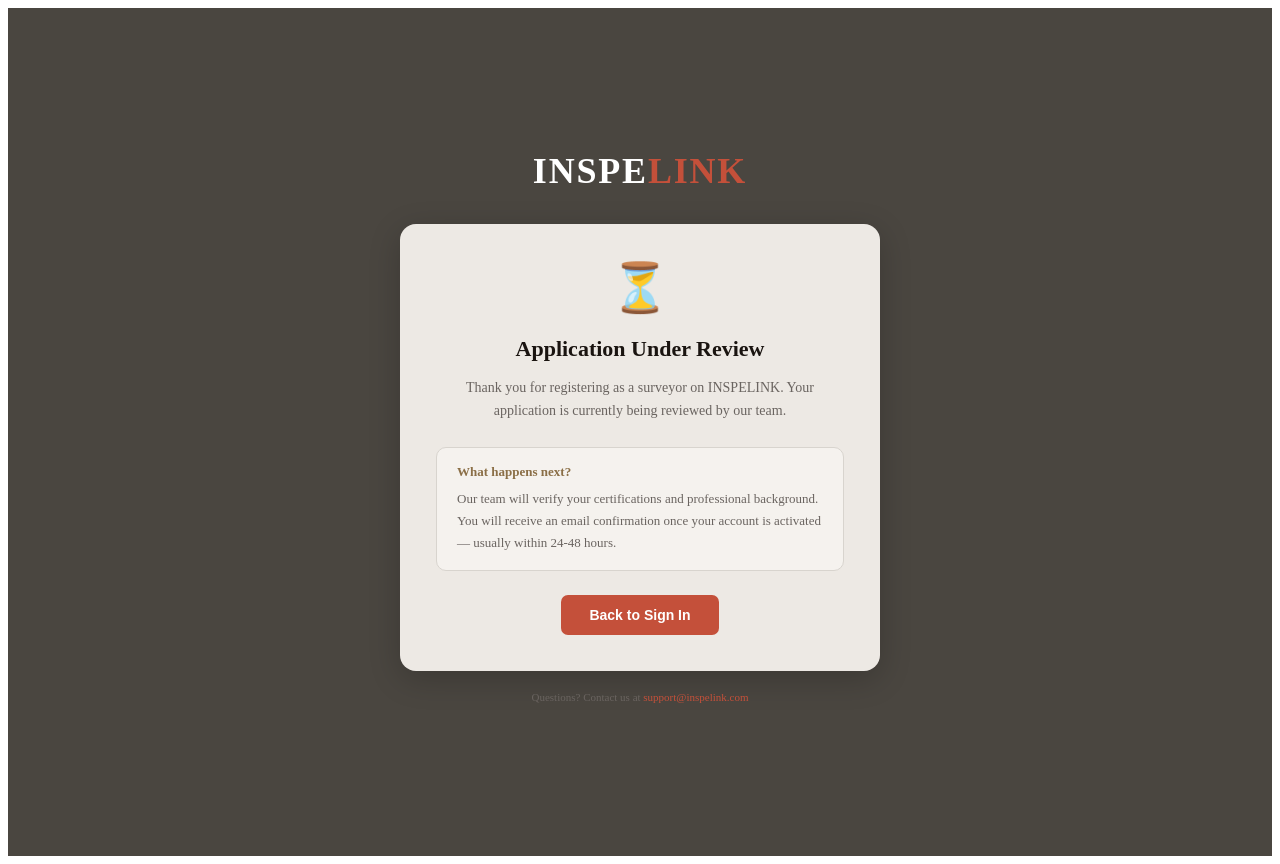
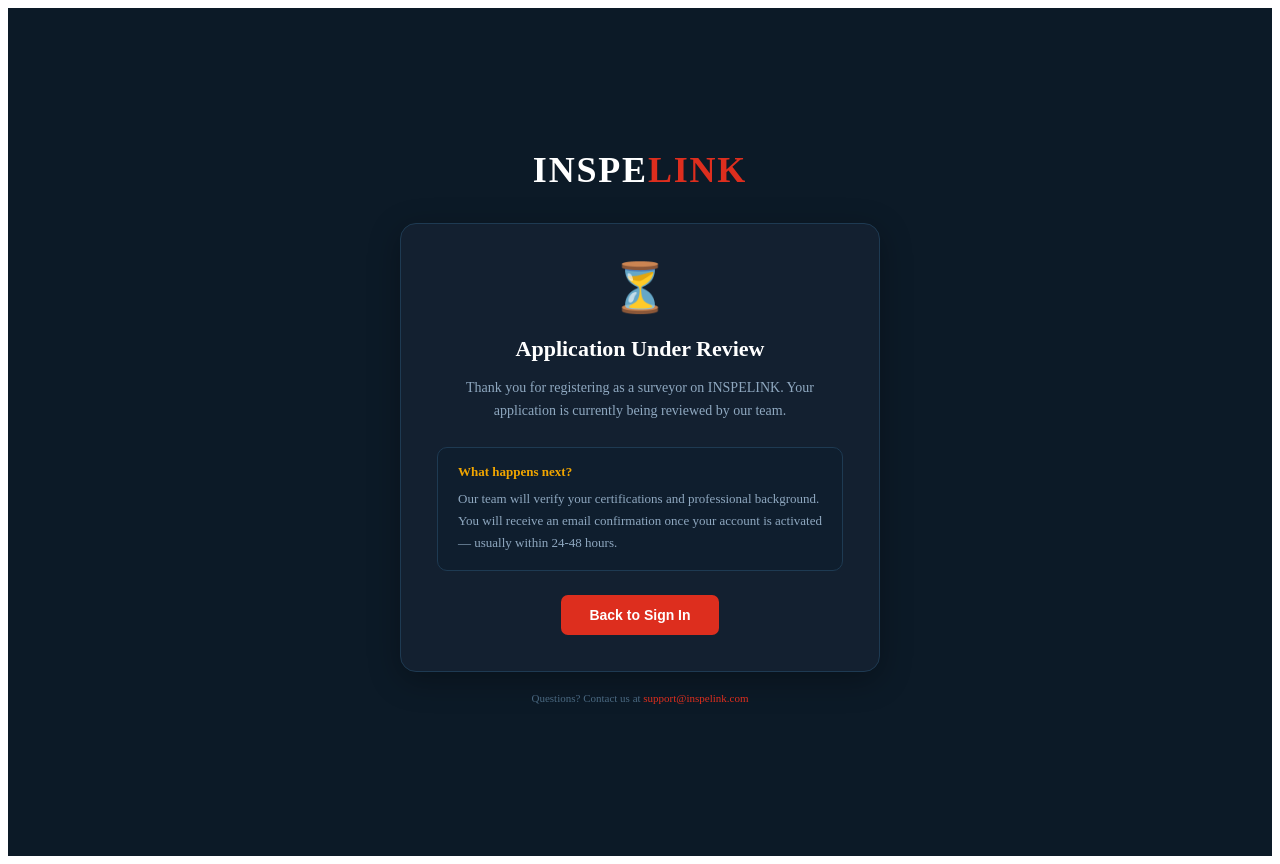
Before and after one commit to surveybaja-source/SurveyLink., a Next.js app: page /pending in a window 1280 px wide. Built offline with nearby package versions, Linux system fonts and the light colour scheme; no server answers.

Commit message:
Update styles and colors in Pending component

```diff
--- a/app/pending/page.js
+++ b/app/pending/page.js
@@ -6,35 +6,35 @@
   const router = useRouter()
 
   return (
-    <div style={{background:'#4a4640',minHeight:'100vh',display:'flex',alignItems:'center',justifyContent:'center',padding:24}}>
+    <div style={{background:'#0c1a27',minHeight:'100vh',display:'flex',alignItems:'center',justifyContent:'center',padding:24}}>
       <div style={{width:'100%',maxWidth:480,textAlign:'center'}}>
 
         <div style={{marginBottom:32}}>
           <div style={{color:'#fff',fontWeight:900,fontSize:36,letterSpacing:'0.05em'}}>
-            INSPE<span style={{color:'#C4503A'}}>LINK</span>
+            INSPE<span style={{color:'#dd2e1e'}}>LINK</span>
           </div>
         </div>
 
-        <div style={{background:'#EDE9E4',borderRadius:16,padding:36,boxShadow:'0 8px 32px rgba(0,0,0,0.2)'}}>
+        <div style={{background:'#132030',border:'1px solid #1e3a52',borderRadius:16,padding:36,boxShadow:'0 8px 32px rgba(0,0,0,0.3)'}}>
           <div style={{fontSize:48,marginBottom:20}}>⏳</div>
-          <h2 style={{color:'#1a1410',fontWeight:800,fontSize:22,marginBottom:12,marginTop:0}}>Application Under Review</h2>
-          <p style={{color:'#6a6460',fontSize:14,lineHeight:1.7,marginBottom:24}}>
+          <h2 style={{color:'#fff',fontWeight:800,fontSize:22,marginBottom:12,marginTop:0}}>Application Under Review</h2>
+          <p style={{color:'#8fa8c0',fontSize:14,lineHeight:1.7,marginBottom:24}}>
             Thank you for registering as a surveyor on INSPELINK. Your application is currently being reviewed by our team.
           </p>
-          <div style={{background:'#f5f2ee',border:'1px solid #d8d4ce',borderRadius:10,padding:'16px 20px',marginBottom:24,textAlign:'left'}}>
-            <div style={{color:'#8B6F47',fontWeight:700,fontSize:13,marginBottom:8}}>What happens next?</div>
-            <div style={{color:'#6a6460',fontSize:13,lineHeight:1.7}}>
+          <div style={{background:'#0f1e2e',border:'1px solid #1e3a52',borderRadius:10,padding:'16px 20px',marginBottom:24,textAlign:'left'}}>
+            <div style={{color:'#f0a500',fontWeight:700,fontSize:13,marginBottom:8}}>What happens next?</div>
+            <div style={{color:'#8fa8c0',fontSize:13,lineHeight:1.7}}>
               Our team will verify your certifications and professional background. You will receive an email confirmation once your account is activated — usually within 24-48 hours.
             </div>
           </div>
           <button onClick={()=>supabase.auth.signOut().then(()=>router.push('/auth'))}
-            style={{background:'#C4503A',color:'#fff',border:'none',borderRadius:7,padding:'12px 28px',cursor:'pointer',fontWeight:700,fontSize:14}}>
+            style={{background:'#dd2e1e',color:'#fff',border:'none',borderRadius:7,padding:'12px 28px',cursor:'pointer',fontWeight:700,fontSize:14}}>
             Back to Sign In
           </button>
         </div>
 
-        <p style={{color:'#6a6460',fontSize:11,marginTop:20}}>
-          Questions? Contact us at <span style={{color:'#C4503A'}}>support@inspelink.com</span>
+        <p style={{color:'#4a6880',fontSize:11,marginTop:20}}>
+          Questions? Contact us at <span style={{color:'#dd2e1e'}}>support@inspelink.com</span>
         </p>
       </div>
     </div>
```
